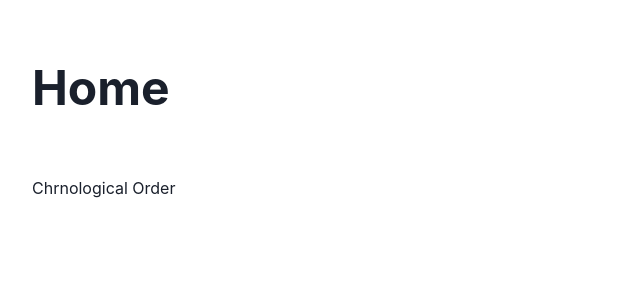
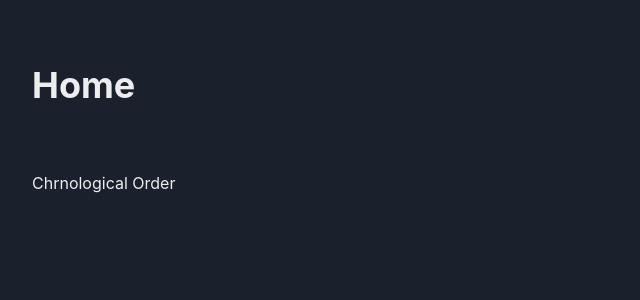
Before and after one commit to VictorienDruon/star-wars-timeline, a Next.js app: page / in a window 1280 px wide. Shown: the top 300 px of the page, without its empty margins (0-640 px from the left). Built offline with nearby package versions, Linux system fonts and the light colour scheme.

Commit message:
fix: color mode issue with Next js

```diff
--- a/src/pages/_document.tsx
+++ b/src/pages/_document.tsx
@@ -1,5 +1,6 @@
 import NextDocument, { Html, Head, Main, NextScript } from "next/document";
 import { ColorModeScript } from "@chakra-ui/react";
+import theme from "src/theme";
 
 export default class Document extends NextDocument {
   render() {
@@ -8,7 +9,7 @@ export default class Document extends NextDocument {
         <Head />
         <body>
           {/* Make Color mode to persists when you refresh the page. */}
-          <ColorModeScript />
+          <ColorModeScript initialColorMode={theme.config.initialColorMode} />
           <Main />
           <NextScript />
         </body>
--- a/src/theme.tsx
+++ b/src/theme.tsx
@@ -2,22 +2,8 @@ import { extendTheme } from "@chakra-ui/react";
 
 const theme = extendTheme({
   config: {
+    useSystemColorMode: false,
     initialColorMode: "dark",
-    useSystemColorMode: false,
-  },
-  components: {
-    Heading: {
-      defaultProps: {
-        size: "2xl",
-        letterSpacing: "tight",
-        fontWeight: "extrabold",
-      },
-    },
-    Link: {
-      baseStyle: ({ colorMode }: { colorMode: any }) => ({
-        color: colorMode === "light" ? "blue.500" : "blue.200",
-      }),
-    },
   },
 });
 
```
